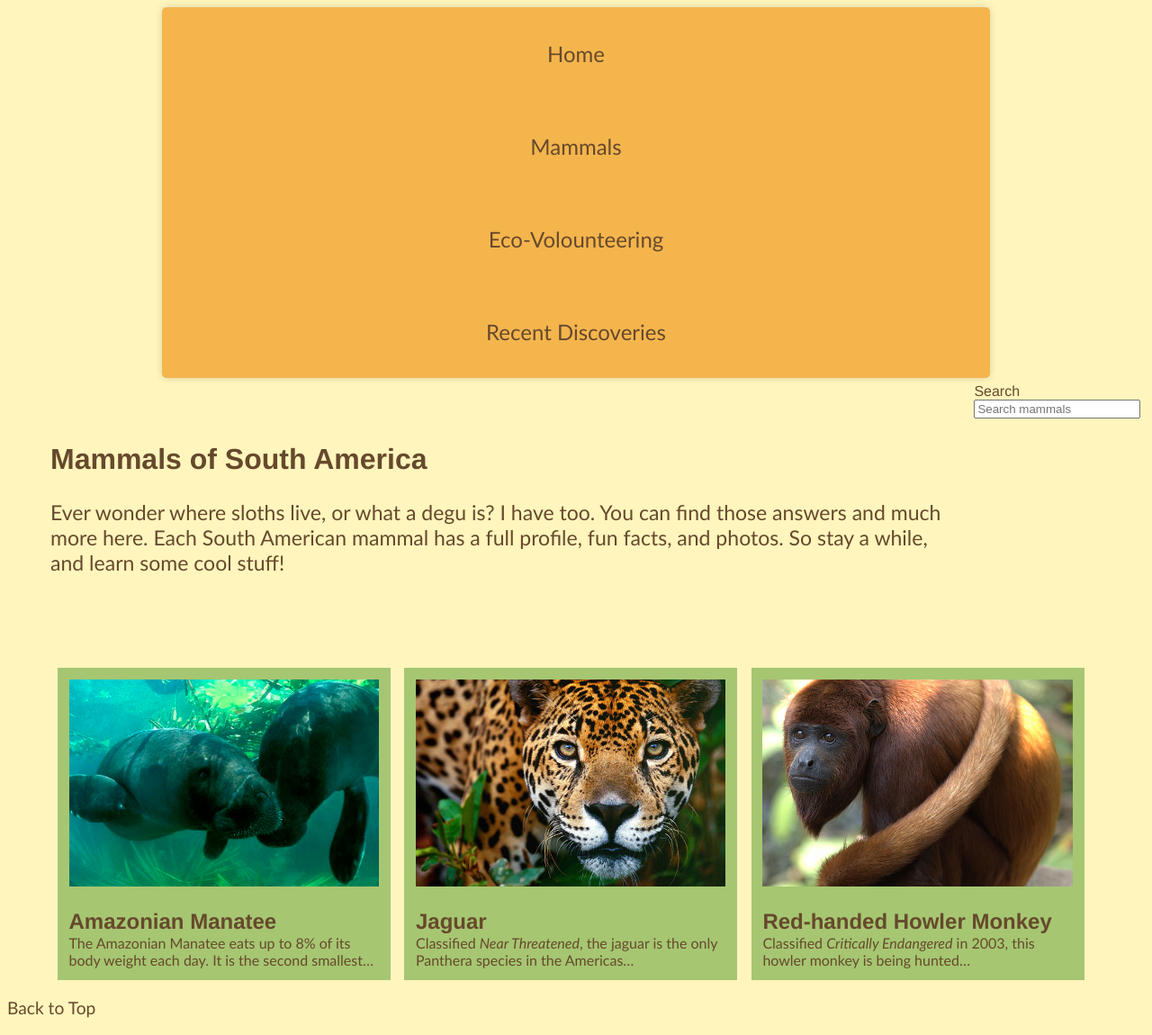
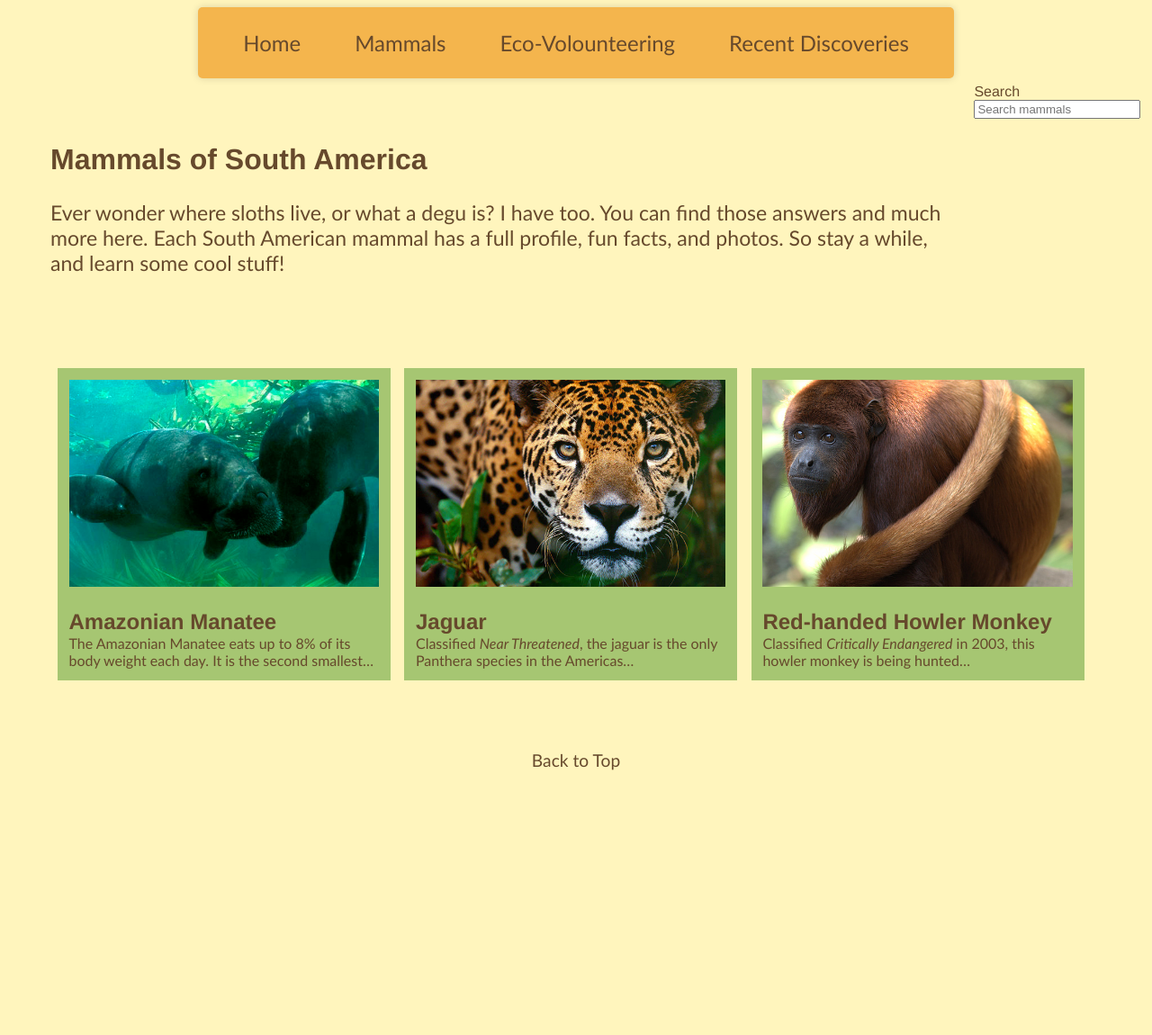
Before and after one commit to liannehebert/large-data-website, a Jekyll site: the page built from index.html, in a window 1280 px wide. Shown: the whole page at 90% size. Built offline with Jekyll 4.4.1, drawn with Linux system fonts in a browser that asks for light colours; after the commit the page ends 900 px from its top, so only the background shows below that.

Commit message:
Styled collapsed nav and Volunteering table

```diff
--- a/css/general.css
+++ b/css/general.css
@@ -18,26 +18,100 @@
 /*Small screen navigation menu dropdown*/
  #menu-icon {
 	display: inline-block;
-	float:right;
+	float:left;
 	height: 33px;
 	width:40px;
 	background:url(../img/menu-icon.jpg);
 }
 
-nav ul, nav:active ul {
+nav ul,
+nav:active ul {
 	display: none;
 }
 
 nav li {
-	text-align: center;
 	width: 100%;
-	padding: .5em 0;
+	padding: .5em 0 .5em 2em;
 	margin: 0;
 }
 
-nav:hover ul {
+nav:hover ul{
 	display:block;
 }
+
+nav{
+	text-align:left;
+	font-size:1.3em;
+}
+
+nav ul ul {
+	display: none;
+}
+
+nav ul li li{
+	display:none;
+}
+
+nav ul li:hover > ul{
+	display:block;
+}
+
+nav ul {
+	background: #F4B54D;
+	box-shadow: 0px 0px 9px rgba(0,0,0,0.15);
+	border-radius: 5px;
+	list-style: none;
+	position: relative;
+	padding-left:0;
+}
+
+nav ul:after {
+	content: ""; clear: both; display: block;
+}
+
+nav ul li:hover {
+	background: #F9D179;
+}
+
+nav ul li:hover a {
+	color: #fff;
+}
+
+nav ul li a {
+	display: block;
+	color: #F9D179;
+	text-decoration: none;
+}
+
+nav ul ul {
+	background: #F4B54D;
+	border-radius: 10px;
+	padding: 0;
+	position: absolute;
+	top: 100%;
+}
+
+nav ul ul li {
+	float: none;
+	border-top: 1px solid #66492c;
+	position: relative;
+}
+
+nav ul ul li a {
+	padding: 15px 40px;
+	color: #fff;
+}
+
+nav ul ul li a:hover {
+	background: #F9D179;
+}
+
+nav ul ul ul {
+	position: absolute;
+	left: 100%;
+	top:0;
+}
+
 /*End of small screen navigation menu dropdown*/
 
 
@@ -85,84 +159,6 @@
 /*END of .skiplinks tab styling*/
 
 
-/*Navigation*/
-nav{
-	text-align:center;
-	font-size:1.5em;
-}
-
-nav ul ul {
-	display: none;
-}
-
-nav ul li:hover > ul {
-	display: block;
-}
-
-nav ul {
-	background: #F4B54D;
-	box-shadow: 0px 0px 9px rgba(0,0,0,0.15);
-	padding: 0 20px;
-	border-radius: 5px;
-	list-style: none;
-	position: relative;
-	display: inline-table;
-}
-
-nav ul:after {
-	content: ""; clear: both; display: block;
-}
-
-nav ul li {
-	float: left;
-}
-
-nav ul li:hover {
-	background: #F9D179;
-}
-
-nav ul li:hover a {
-	color: #fff;
-}
-
-nav ul li a {
-	display: block;
-	padding: 25px 40px;
-	color: #F9D179;
-	text-decoration: none;
-}
-
-nav ul ul {
-	background: #F4B54D;
-	border-radius: 10px;
-	padding: 0;
-	position: absolute;
-	top: 100%;
-}
-
-nav ul ul li {
-	float: none;
-	border-top: 1px solid #66492c;
-	position: relative;
-}
-
-nav ul ul li a {
-	padding: 15px 40px;
-	color: #fff;
-}
-
-nav ul ul li a:hover {
-	background: #F9D179;
-}
-
-nav ul ul ul {
-	position: absolute;
-	left: 100%;
-	top:0;
-}
-/*End of Navigation styling*/
-
-
 h1{
 	font-size:2em;
 	font-family:"ITC Stone Sans",helvetica,sans-serif;
@@ -173,6 +169,8 @@
 	font-family:"ITC Stone Sans",helvetica,sans-serif;
 	color:#66492C;
 }
+
+
 
 .searchbar {
 	font-family:"ITC Stone Sans",helvetica,sans-serif;
@@ -224,6 +222,8 @@
 }
 
 .bucket-caption{
+	display:none;
+
 	font-size:1em;
 	margin:0;
 	color:#66492C;
@@ -330,9 +330,21 @@
 	line-height: 1.3em;
 }
 
+dl{
+	padding:.8em;
+}
+
+dd{
+	margin:0;
+}
+
+table{
+	font-family:"Gill Sans", "Gill Sans MT", "Myriad Pro", "DejaVu Sans Condensed", Helvetica, Arial, sans-serif;
+	color:#66492C;
+}
+
 tr{
-	display: table-row;
-	background-color:#FFF5BD;
+	display:none;
 	font-size:.8em;
 }
 
@@ -373,6 +385,30 @@
 /*End of styling for the Eco-volunteering info and photos*/
 
 
+.top{
+	text-align:center;
+	padding-top:3em;
+}
+
+@media only screen and (min-width: 20em){
+table{
+	font-family:"Gill Sans", "Gill Sans MT", "Myriad Pro", "DejaVu Sans Condensed", Helvetica, Arial, sans-serif;
+	color:#66492C;
+	max-width:500px;
+}
+
+tr{
+	display: table-row;
+	background-color:#FFF5BD;
+	font-size:.8em;
+}
+
+td{
+	padding-left:5px;
+}
+
+}
+
 @media only screen and (min-width: 23em){
 
 tbody{
@@ -391,10 +427,9 @@
 	padding: 0 13px 0 13px;
 }
 
-table{
-	font-family:"Gill Sans", "Gill Sans MT", "Myriad Pro", "DejaVu Sans Condensed", Helvetica, Arial, sans-serif;
-	color:#66492C;
-	max-width:500px;
+
+dl{
+	padding:1em;
 }
 
 .searchbar{
@@ -437,6 +472,10 @@
 
 tr{
 	font-size:1em;
+}
+
+dl{
+	padding:2em;
 }
 
 .searchbar{
@@ -487,6 +526,10 @@
 	padding:.4em;
 }
 
+dl{
+	padding:1em;
+}
+
 .searchbar{
 	margin-left:75%;
 }
@@ -495,9 +538,92 @@
 
 @media only screen and (min-width: 55em){
 
+/*Navigation for lager screens*/
 #menu-icon {
 	display: none;
 }
+
+nav{
+	text-align:center;
+	font-size:1.5em;
+}
+
+nav li {
+	width:auto;
+	padding:0;
+}
+
+nav ul ul {
+	display: none;
+}
+
+nav ul li:hover > ul {
+	display: block;
+	width:auto;
+}
+
+nav ul {
+	background: #F4B54D;
+	box-shadow: 0px 0px 9px rgba(0,0,0,0.15);
+	padding: 0 20px;
+	border-radius: 5px;
+	list-style: none;
+	position: relative;
+	display: inline-table;
+}
+
+nav ul:after {
+	content: ""; clear: both; display: block;
+}
+
+nav ul li {
+	float: left;
+}
+
+nav ul li:hover {
+	background: #F9D179;
+}
+
+nav ul li:hover a {
+	color: #fff;
+}
+
+nav ul li a {
+	display: block;
+	padding: 25px 30px;
+	color: #F9D179;
+	text-decoration: none;
+}
+
+nav ul ul {
+	background: #F4B54D;
+	border-radius: 10px;
+	padding: 0;
+	position: absolute;
+	top: 100%;
+}
+
+nav ul ul li {
+	float: none;
+	border-top: 1px solid #66492c;
+	position: relative;
+}
+
+nav ul ul li a {
+	padding: 25px 30px;
+	color: #fff;
+}
+
+nav ul ul li a:hover {
+	background: #F9D179;
+}
+
+nav ul ul ul {
+	position: absolute;
+	left: 100%;
+	top:0;
+}
+/*End of Navigation styling for larger screens*/
 
 }
 
@@ -521,6 +647,10 @@
 
 
 @media only screen and (min-width: 80em){
+
+.bucket-caption{
+	display:block;
+}
 
 .unit-spacer{
 	padding:.8em;
@@ -551,6 +681,13 @@
 	float:right;
 }
 
+}
+
+@media only screen and (min-width: 104em){
+
+dl{
+	padding:2em;
+}
 }
 
 @media only screen and (min-width: 125em){
```
